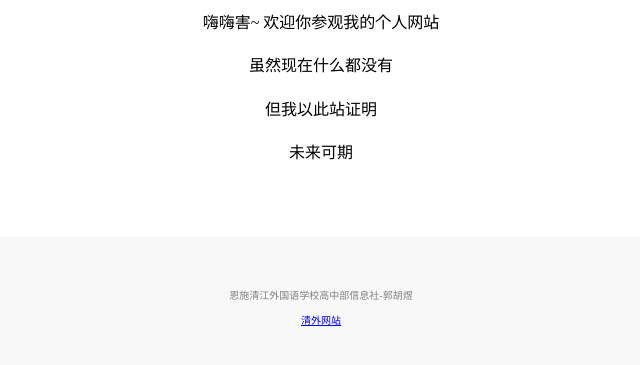
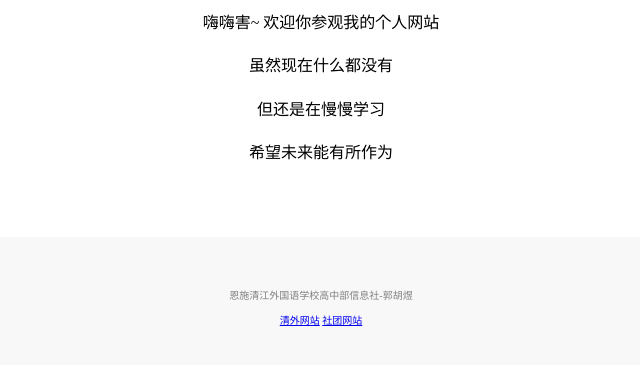
Before and after one commit to ZhangPeng2333/re0, a plain HTML site: page index.html in a window 1280 px wide. Shown: the part 297-662 px from the top of the page, without its empty margins (319-959 px from the left). Drawn offline with Linux system fonts and the light colour scheme.

Commit message:
Update index.html

```diff
--- a/index.html
+++ b/index.html
@@ -33,8 +33,8 @@
     <h1 style="color: rgba(61, 75, 204, 0.767);">小鱼与冰河</h1>
     <p>嗨嗨害~ 欢迎你参观我的个人网站</p>
     <p>虽然现在什么都没有</p>
-    <p>但我以此站证明</p>
-    <p>未来可期</p>
+    <p>但还是在慢慢学习</p>
+    <p>希望未来能有所作为</p>
     </div>
 
 
@@ -46,6 +46,7 @@
     color: gray;">
         <p>恩施清江外国语学校高中部信息社-郭胡煜</p>
         <a href="http://www.qjwx.cn">清外网站</a>
+        <a href="./Club/ClubIndex.html">社团网站</a>
     </div>
 
 </body>
```
